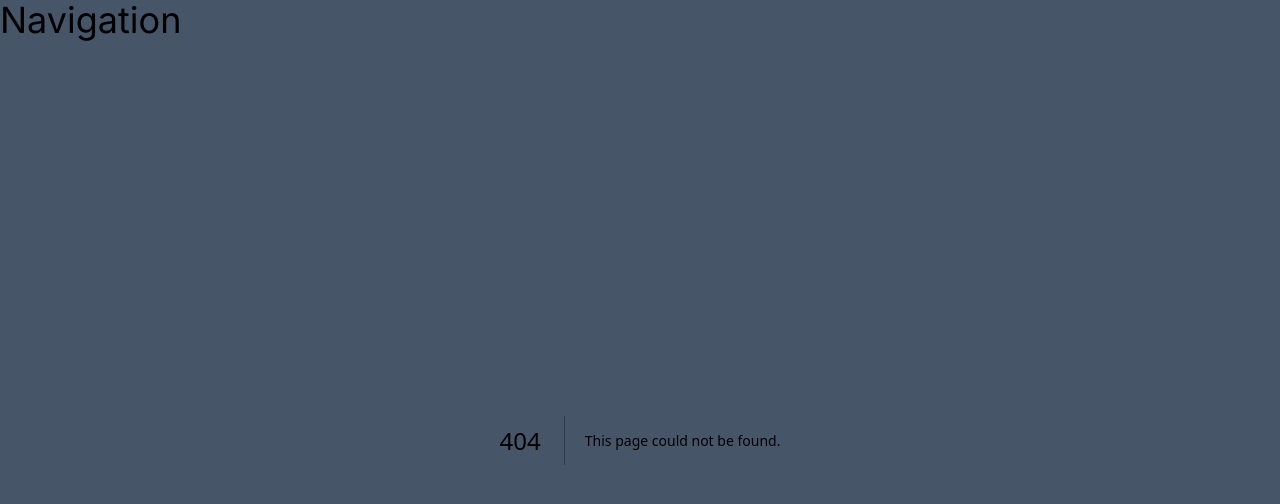
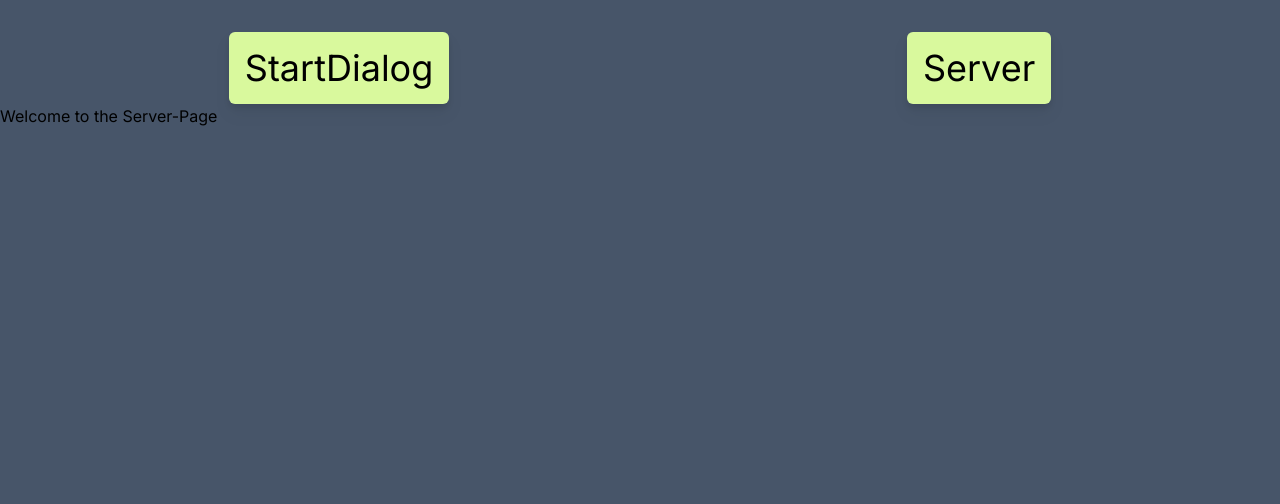
Before and after one commit to 5minds/Template.ProcessCube.Project, a Next.js app in the folder Template.ProcessCube.Project/apps/Template.ProcessCube.Project/frontend/: page /server in a window 1280 px wide. Before the commit this address had no page. Shown: the top 504 px of the page. Built offline with nearby package versions, Linux system fonts and the light colour scheme.

Commit message:
basic nav to try out navigation in iframe

```diff
--- a/Template.ProcessCube.Project/apps/Template.ProcessCube.Project/frontend/app/layout.tsx
+++ b/Template.ProcessCube.Project/apps/Template.ProcessCube.Project/frontend/app/layout.tsx
@@ -1,3 +1,4 @@
+import Link from 'next/link'
 import './styles/main.css'
 import { Inter } from 'next/font/google'
 
@@ -16,7 +17,10 @@ export default function RootLayout({
   return (
     <html lang="en">
       <body className='bg-slate-600'>
-        <nav className='text-4xl'>Navigation</nav>
+        <nav className='text-4xl flex justify-around'>
+          <Link className='mt-8 p-4 bg-lime-200 hover:bg-lime-300 active:bg-red-300 rounded-md drop-shadow-lg active:drop-shadow-none' href='/'>StartDialog</Link>
+          <Link className='mt-8 p-4 bg-lime-200 hover:bg-lime-300 active:bg-red-300 rounded-md drop-shadow-lg active:drop-shadow-none' href='/server'>Server</Link>
+        </nav>
         {children}
       </body>
     </html>
--- a/Template.ProcessCube.Project/apps/Template.ProcessCube.Project/frontend/app/page.tsx
+++ b/Template.ProcessCube.Project/apps/Template.ProcessCube.Project/frontend/app/page.tsx
@@ -4,6 +4,7 @@ import { default as config } from './config/config.json';
 export default function Home() {
   return (
     <div style={{ height: '100%' }}>
+      RootPage
       <CustomFormsRenderer config={config} />
       <StartDialogRenderer config={config} />
     </div>
--- a/Template.ProcessCube.Project/apps/Template.ProcessCube.Project/frontend/app/test/page.tsx
+++ b/Template.ProcessCube.Project/apps/Template.ProcessCube.Project/frontend/app/server/page.tsx
@@ -2,7 +2,7 @@ import React from 'react'
 
 const page = () => {
   return (
-    <div>page</div>
+    <div>Welcome to the Server-Page</div>
   )
 }
 
--- a/Template.ProcessCube.Project/apps/Template.ProcessCube.Project/frontend/app/styles/main.css
+++ b/Template.ProcessCube.Project/apps/Template.ProcessCube.Project/frontend/app/styles/main.css
@@ -479,6 +479,12 @@ video {
 .mt-8 {
   margin-top: 2rem;
 }
+.flex {
+  display: flex;
+}
+.justify-around {
+  justify-content: space-around;
+}
 .rounded-md {
   border-radius: 0.375rem;
 }
```
